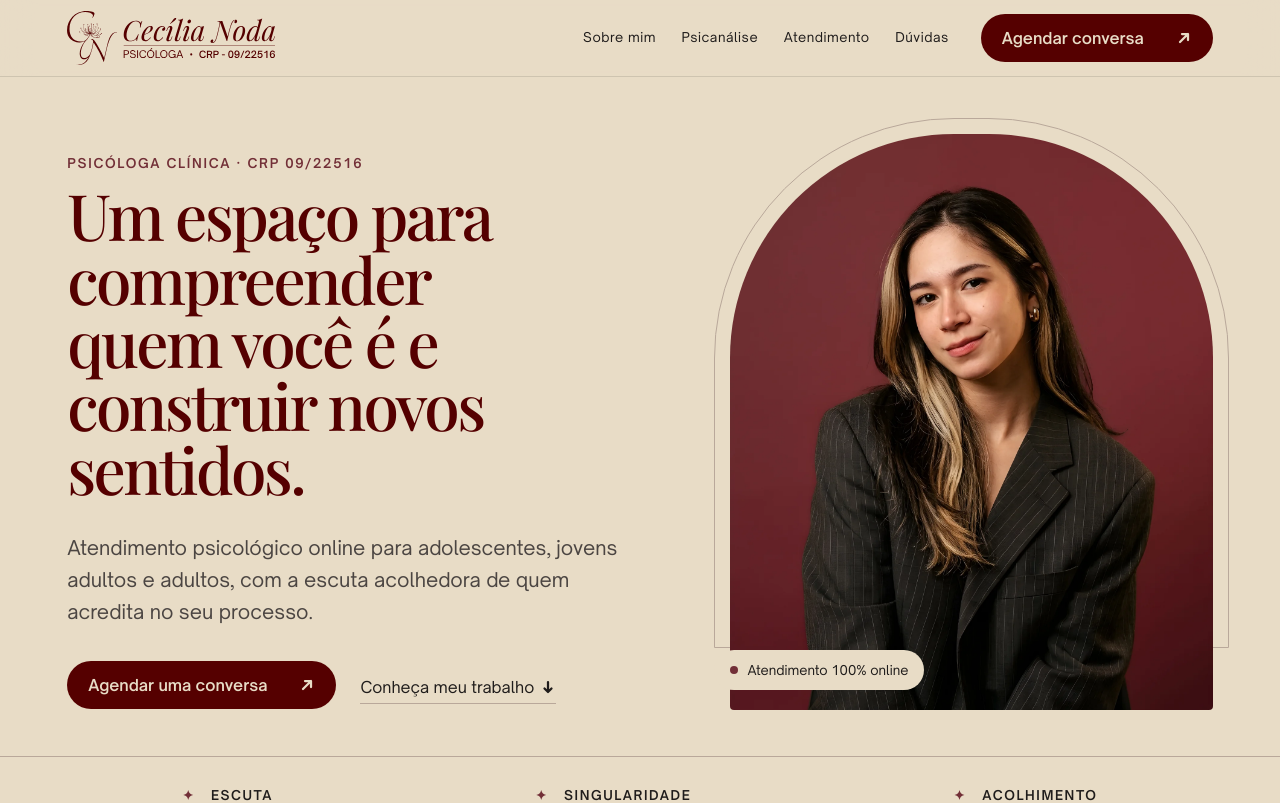
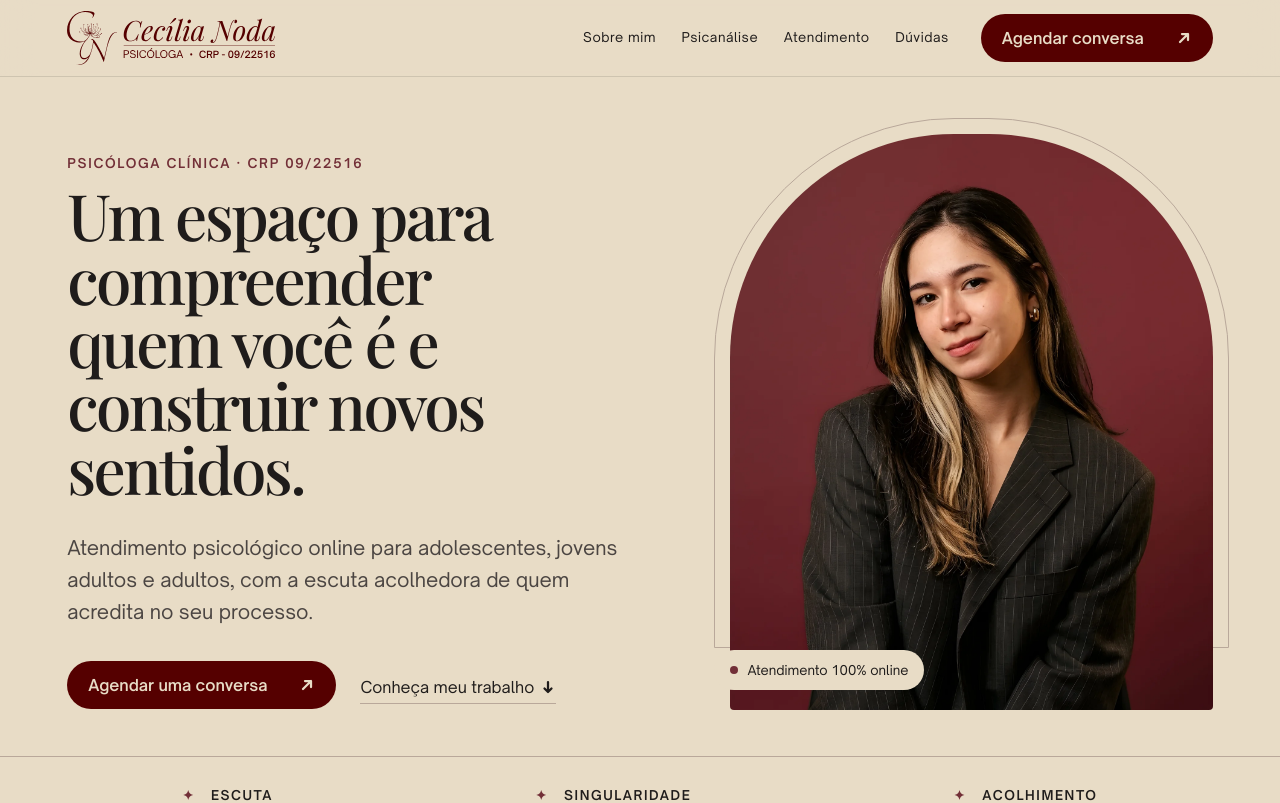
Before and after one commit to cecilianoda/cecilianoda.github.io, a React (Vite) app: page / in a window 1280 px wide. Shown: the top 803 px of the page. Built offline with nearby package versions, Linux system fonts and the light colour scheme.

Commit message:
fix: prevent initial unstyled flash

```diff
--- a/index.html
+++ b/index.html
@@ -18,6 +18,31 @@
     <meta property="og:image" content="/og-cecilia.jpg" />
     <link rel="icon" href="/favicon.svg" type="image/svg+xml" />
     <title>Cecília Noda | Psicóloga Clínica</title>
+    <style>
+      html,
+      body {
+        background: #e8dcc6;
+        color: #1f1c1b;
+      }
+
+      body {
+        margin: 0;
+      }
+
+      .skip-link {
+        background: #1f1c1b;
+        color: #ffffff;
+        left: 1rem;
+        padding: 0.75rem 1rem;
+        position: fixed;
+        top: -5rem;
+        z-index: 100;
+      }
+
+      .skip-link:focus {
+        top: 1rem;
+      }
+    </style>
     <script type="application/ld+json">
       {
         "@context": "https://schema.org",
--- a/src/features/home/pages/HomePage.styles.ts
+++ b/src/features/home/pages/HomePage.styles.ts
@@ -48,7 +48,7 @@ export const HeroCopy = styled.div`
   position: relative;
   z-index: 1;
   h1 {
-    color: var(--color-brand);
+    color: var(--color-ink);
     font-size: var(--text-display);
     font-weight: 500;
     letter-spacing: -0.04em;
```
